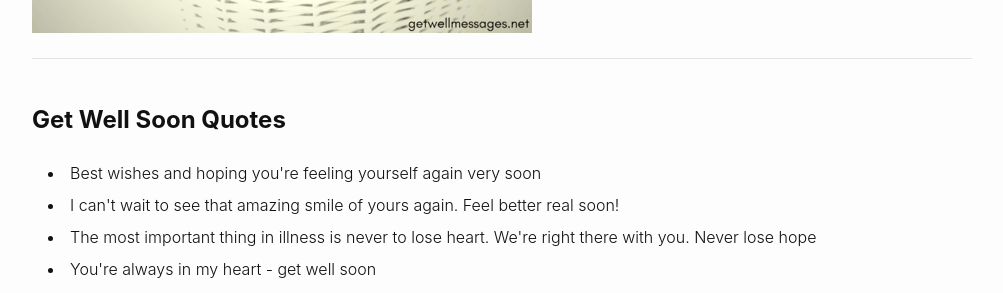
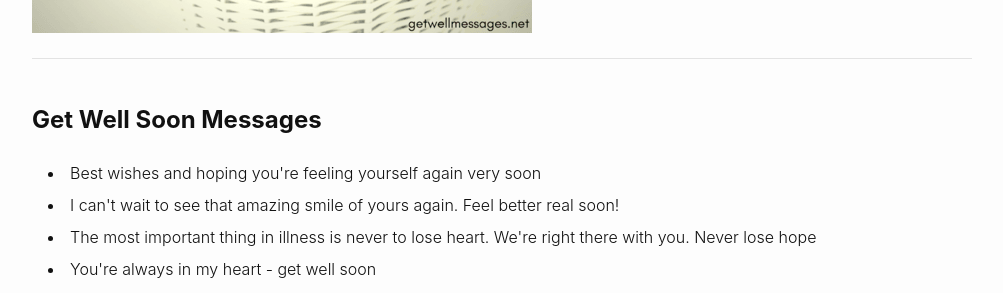
Before and after one commit to andyml123/andyml123.github.io, a Jekyll site: the page index2.html, which Jekyll copies as it is, in a window 1280 px wide and 900 px high, scrolled down 1565 px. Shown: the part 155-448 px from the top of the window, without its empty margins (138-1141 px from the left). Built offline with Jekyll 4.4.1, drawn with Linux system fonts in a browser that asks for light colours.

Commit message:
Update index2.html

```diff
--- a/index2.html
+++ b/index2.html
@@ -86,7 +86,7 @@
 
 <hr>
 
-<h2>Get Well Soon Quotes</h2>
+<h2>Get Well Soon Messages</h2>
 
 <p>
 
```
